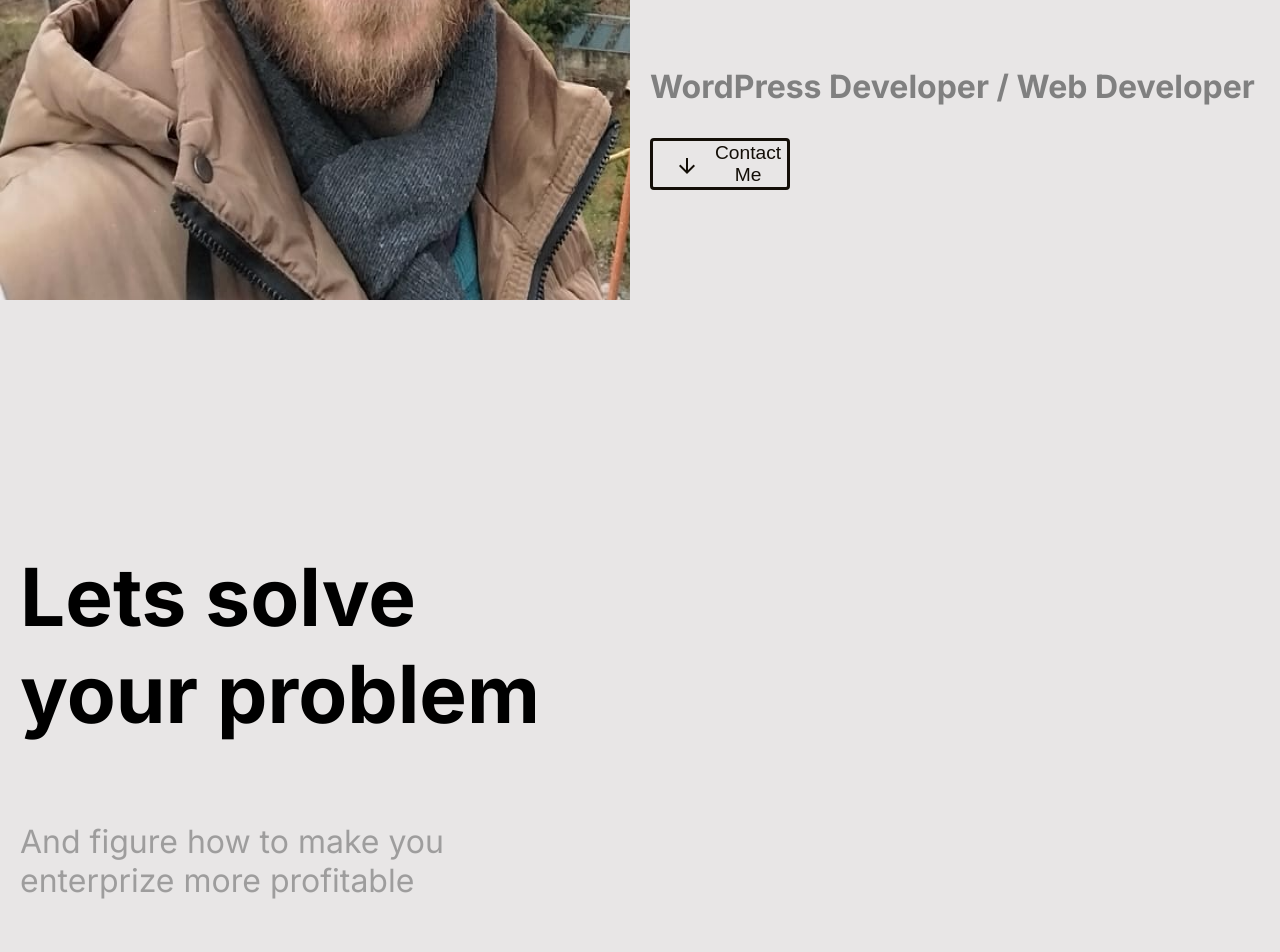
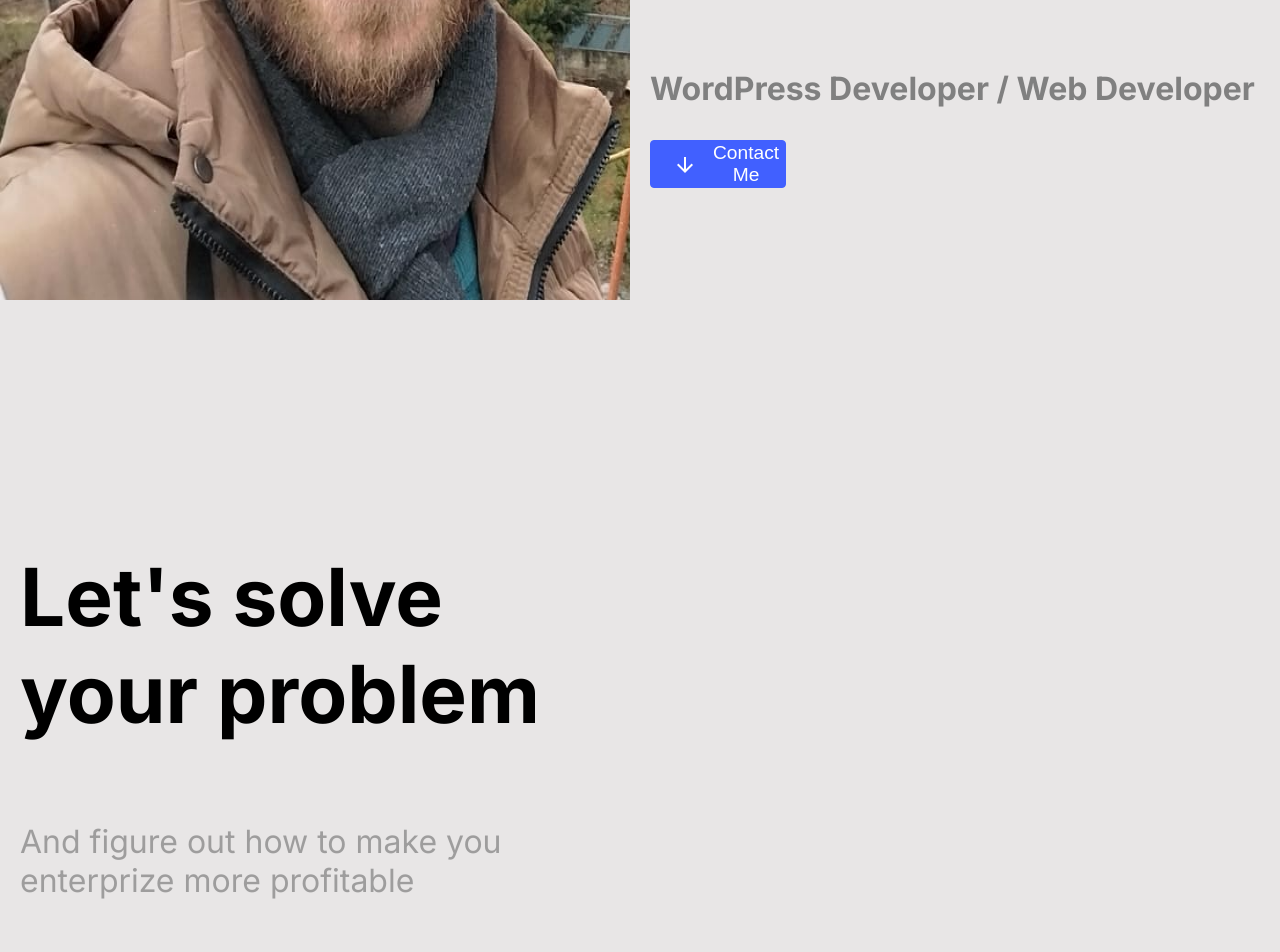
Before and after one commit to GiorgiiLazi/personal-website, a Vue app: page / in a window 1280 px wide. Shown: the part 500-1452 px from the top of the page. Built offline with nearby package versions, Linux system fonts and the light colour scheme.

Commit message:
added programmatic animation for contact

```diff
--- a/src/components/Greet.vue
+++ b/src/components/Greet.vue
@@ -1,8 +1,8 @@
 <template>
   <section class="container">
       <article>
-        <h1>Lets solve your problem</h1>
-        <p>And figure how to make you enterprize more profitable</p>
+        <h1>Let's solve your problem</h1>
+        <p>And figure out how to make you enterprize more profitable</p>
     </article>
       <div class="image-holder">
         <img src="../assets/coffee.png" alt="">
@@ -47,7 +47,7 @@
   word-wrap: wrap;
   animation: appear-left linear;
   animation-timeline: view();
-  animation-range: entry 0;
+  animation-range: entry 0 50%;
 }
 article > *{
   margin-left: 20px;
@@ -81,4 +81,17 @@
     transform: translate(0)
   }
 }
+/* dynamic styles */
+@media (max-width: 780px){
+    .container{
+        flex-direction: column;
+    }
+    .image-holder{
+        display: none;
+    }
+    articel{
+        width: 100%;
+        word-wrap: break-word;
+    }
+}
 </style>
--- a/src/components/Header.vue
+++ b/src/components/Header.vue
@@ -11,10 +11,13 @@
             <h3 class="position" name="position">WordPress Developer / Web Developer </h3>
         </Transition>
         <Transition name="fade-2" appear>
-            <button class="contact" name="contact">
+            <button class="contact" @mouseover="showContact" @mouseleave="showBackdrop = false" name="contact">
                 <span class="arrow material-symbols-outlined"> arrow_downward</span>
                 <span>Contact Me</span>
-                <span class="backdrop">Email: malazi140@gmail.com</span>
+                <Transition name="backdrop">
+                    <span v-if="showBackdrop"  class="backdrop">malazi140@gmail.com</span>
+                </Transition>
+
             </button>
         </Transition>
 
@@ -23,13 +26,19 @@
   </div>
 </template>
 
-<script>
-export default {
+<script setup>
+import { ref} from 'vue';
 
+const showBackdrop = ref(false)
+
+const showContact = () =>{
+    showBackdrop.value = true
 }
+
 </script>
 
 <style scoped>
+
 .container{
 
     width: 100vw;
@@ -80,64 +89,76 @@
 .contact{
     position: relative;
     cursor: pointer;
-    border: 3px solid #130e07;
+    border: 1px solid #4160ff;
     display: flex;
     align-items: center;
     font-size: 1.2em;
     max-width: max-content;
-    background: none;
-    color: #130e07;
-
+    background:#4160ff;
+    color: white;
     border-radius: 4px;
-
+}
+.contact:hover{
+    background: #002aff;
 }
 .backdrop{
     text-align: start;
     width: 600px;
-    display: none;
     position: absolute;
     top: 50px;
     left: 0px;
     color: black;
-    animation: wobble 1s ease-in;
-}
-.contact:hover .backdrop{
-    display: block;
 }
 .arrow {
   display: inline-block;
-  animation: bounce 0.7s ease-in-out infinite; /* Infinite animation */
+  animation: bounce 0.7s ease-in infinite;
 }
 
-.contact:hover{
-    background: #130e07;
-    color: white
-}
-.contact:focus{
-    transform: rotateX(50px)
-}
+
 
 /* animations */
 
-@keyframes wobble{
-    0%{ opacity: 0; transform: translateX(600px) }
+/* @keyframes wobble {
+    0%{ opacity: 0; transform: translateX(600px); filter: blur(5px) }
     50%{ opacity: 1; transform: translateX(-10px) }
     60%{ transform: translateX(10px) }
     70%{ transform: translateX(-4px) }
     80%{ transform: translateX(4px) }
     90%{ transform: translateX(-2px) }
-    100%{ transform: translateX(0) }
+    100%{ transform: translateX(0); filter: blur(0) }
+} */
+
+@keyframes bounce {
+  0%, 100% {
+    transform: translateY(0);
+  }
+  50% {
+    transform: translateY(10px);
+  }
 }
+
+.backdrop-enter-from, .backdrop-leave-to{
+    opacity: 0;
+    transform: translateX(600px);
+    filter: blur(5px)
+
+}
+.backdrop-enter-active, .backdrop-leave-active{
+    transition: all 1s ease-in;
+}
+.backdrop-enter-to, .backdrop-leave-from{
+    transform: translateX(0); filter: blur(0)
+
+}
+
 .img-enter-from{
     opacity: 0;
-
 }
 .img-enter-active{
     transition: all 1s ease-in;
 }
-.fimgenter-to{
+.img-enter-to{
     opacity: 1;
-
 }
 
 .fade-enter-from{
@@ -184,14 +205,7 @@
 }
 
 
-@keyframes bounce {
-  0%, 100% {
-    transform: translateY(0); /* Start and end at the original position */
-  }
-  50% {
-    transform: translateY(10px); /* Move down by 10px */
-  }
-}
+
 /* dynamic styles */
 @media (max-width: 1200px) {
     .name {
```
Also changed, not shown: src/components/Services.vue (added, +13 -0 lines).
